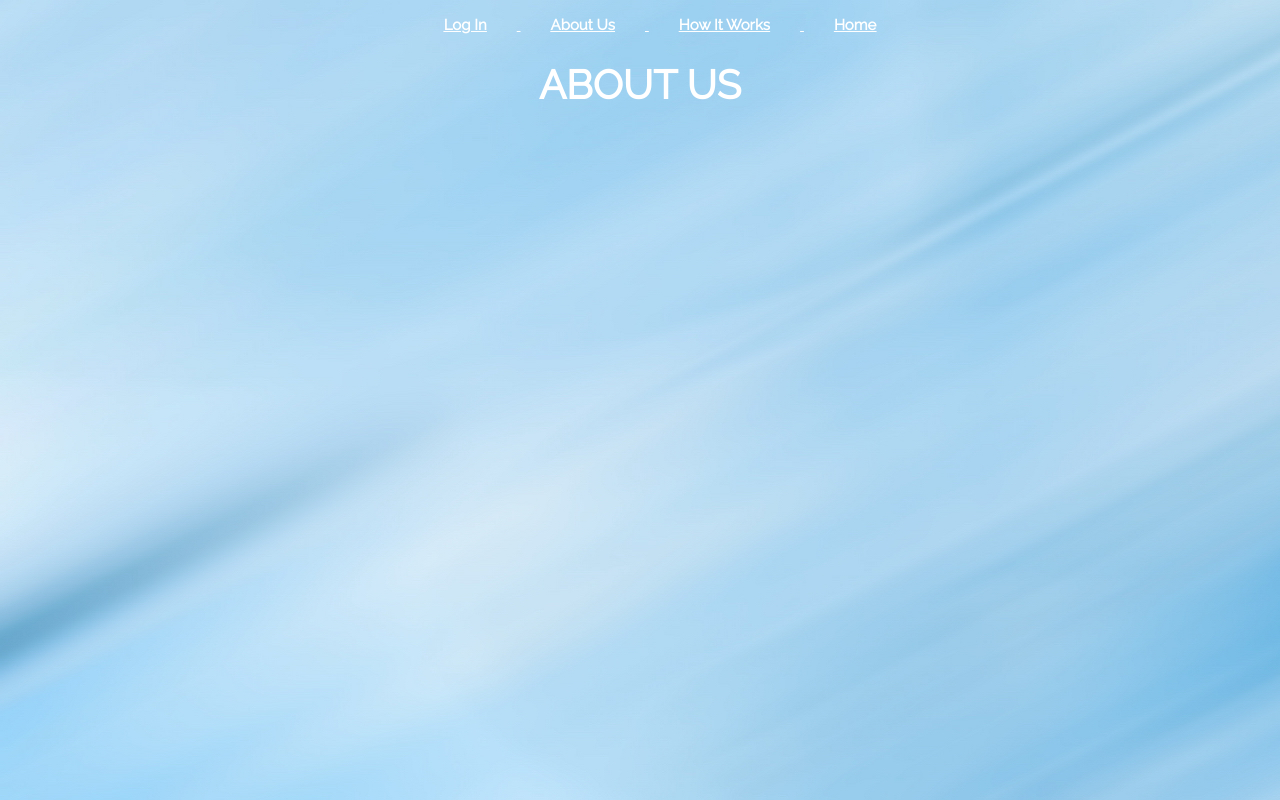
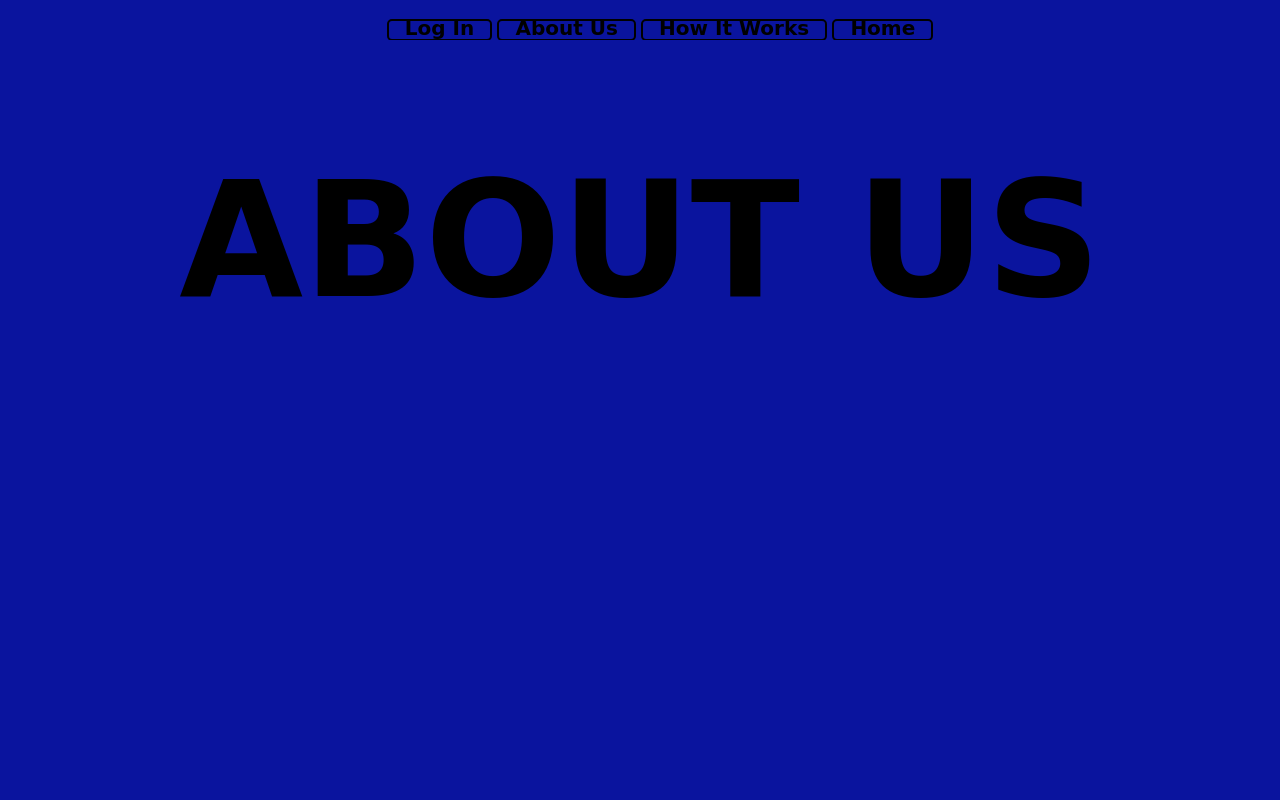
Before and after one commit to charisas03/collab, a plain HTML site: page About Us - Collab.html in a window 1280 px wide. Drawn offline with Linux system fonts and the light colour scheme.

Commit message:
Update about_us_style.css

```diff
--- a/about_us_style.css
+++ b/about_us_style.css
@@ -1,33 +1,41 @@
 body {
-	background-image: url("blue-background 4.jpg");
+	background-color: #0A149E;
 }
 
-#menu li {
-    display:inline;
-	margin-left: 30px;
-	margin-right: 30px;
-	margin-top: 20px;
+ul {
+    list-style-type: none;
+    margin-right: 10px;
+	margin-left: 10px;
+    overflow: hidden;
 }
 
-a {
-	color: inherit;
+li {
+	display: inline;
+    border: 2px solid #000;
+    border-radius: 5px;
+}
+
+li a {
+    color: #000;
+    text-align: center;
+    padding: 14px 16px;
+    text-decoration: none;
+	font-size: 20px;
 }
 
 .buttons {
 	font-size: 15px;
 	font-weight: bold;
-	font-family: 'Raleway', sans-serif;
-	color: #ffffff;
+	font-family: 'Bungee Shade', cursive;
 	text-align: center;
-	text-decoration: underline;
 }
 
 #heading {
 	text-align: center;
-   top: 225px;
-   left: 410px;
-   font-family: 'Raleway', sans-serif;
-   color: #ffffff;
-   font-size: 20px;
-   font-weight: 100;
+	font-family: 'Bungee Shade', cursive;
+	color: #000;
+	font-size: 80px;
+	font-weight: 100;
+	margin-top: 0em;
+    margin-bottom: 0em;
 }
```
